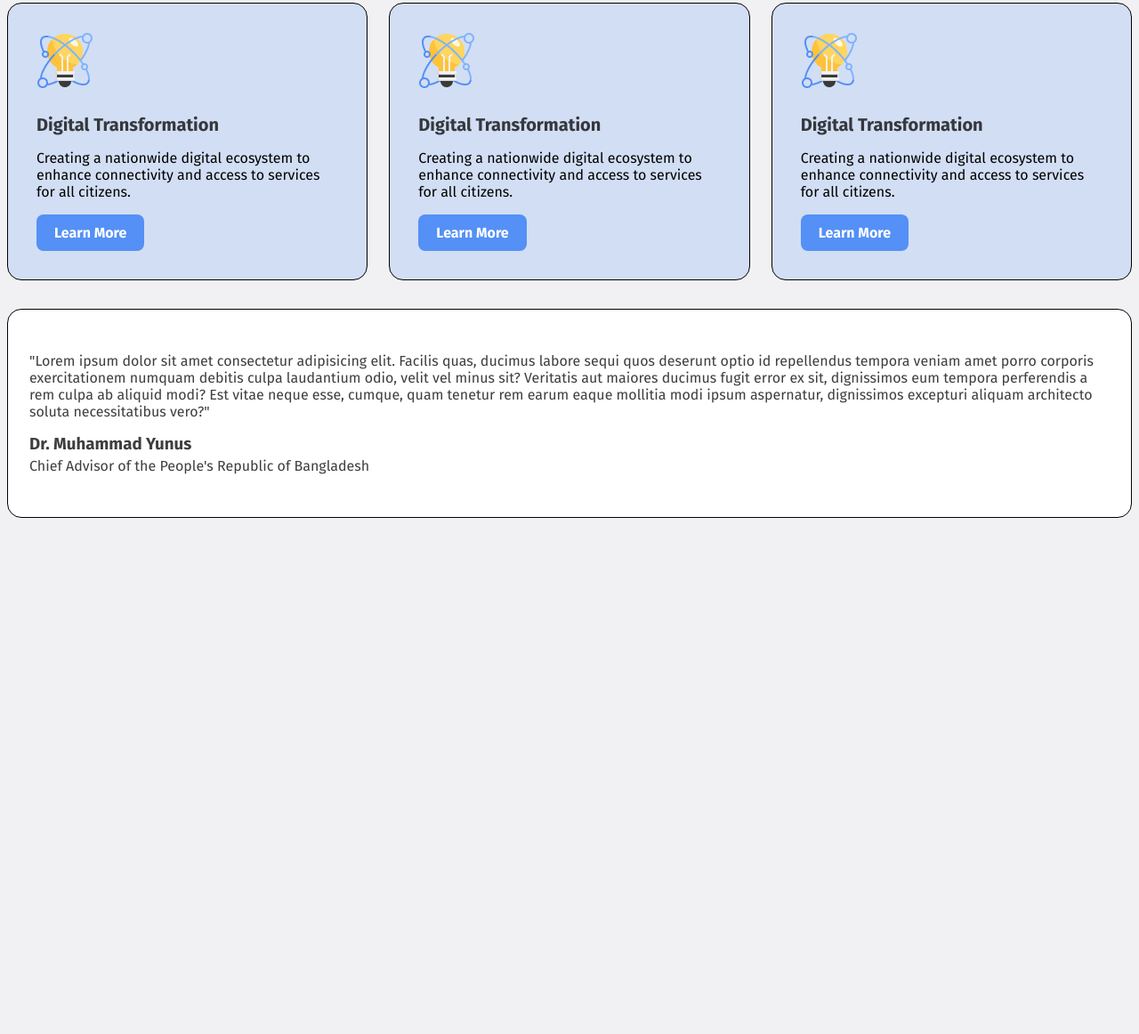
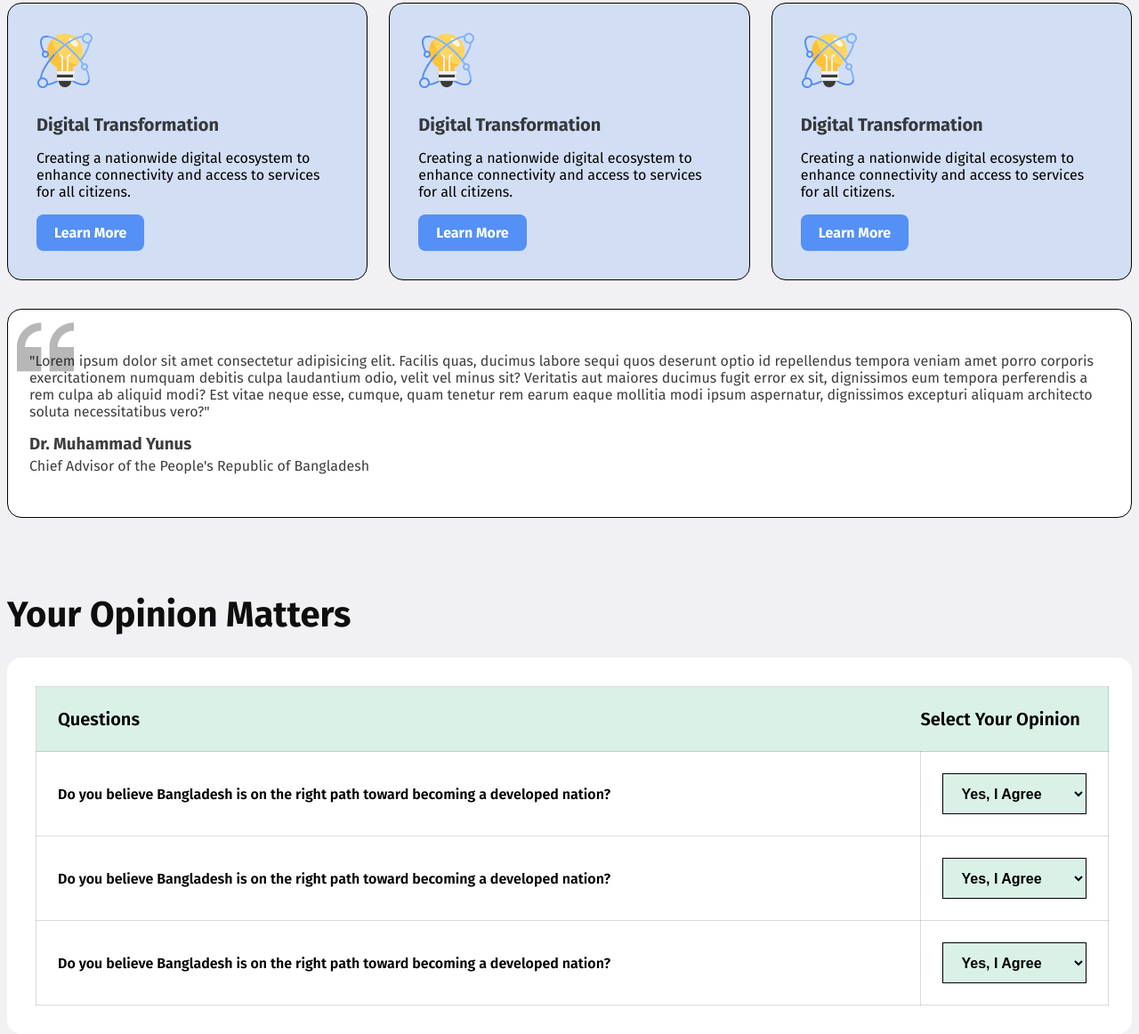
Before and after one commit to arafat-rahaman-28/project-bangladesh, a plain HTML site: page index.html in a window 1280 px wide. Shown: the part 1320-2482 px from the top of the page at 89% size. Before the commit the page ends 1962 px from the top, so only its background shows below. Drawn offline with Linux system fonts and the light colour scheme.

Commit message:
feedback table has been finished styling

```diff
--- a/index.html
+++ b/index.html
@@ -110,6 +110,70 @@
                 <p class="profession">Chief Advisor of the People's Republic of Bangladesh</p>
             </div>
         </section>
+
+        <section class="feedback">
+            <h2>Your Opinion Matters</h2>
+            <div class="feedback-section">
+                <table>
+                    <thead>
+                        <tr class="header-row">
+                            <th>Questions</th>
+                            <th id="select-option">Select Your Opinion</th>
+                        </tr>
+                    </thead>
+                    <tbody>
+                        <tr class="question-row">
+                            <td>
+                                <div class="question-text">
+                                    <p>
+                                        Do you believe Bangladesh is on the right path toward becoming a developed nation?
+                                    </p>
+                                </div>
+                            </td>
+                            <td class="select-cell">
+                                <select class="custom-select">
+                                    <option>Yes, I Agree</option>
+                                    <option>No, I Disagree</option>
+                                    <option>Neutral</option>
+                                </select>
+                            </td>
+                        </tr>
+                        <tr class="question-row">
+                            <td>
+                                <div class="question-text">
+                                    <p>
+                                        Do you believe Bangladesh is on the right path toward becoming a developed nation?
+                                    </p>
+                                </div>
+                            </td>
+                            <td class="select-cell">
+                                <select class="custom-select">
+                                    <option>Yes, I Agree</option>
+                                    <option>No, I Disagree</option>
+                                    <option>Neutral</option>
+                                </select>
+                            </td>
+                        </tr>
+                        <tr class="question-row">
+                            <td>
+                                <div class="question-text">
+                                    <p>
+                                        Do you believe Bangladesh is on the right path toward becoming a developed nation?
+                                    </p>
+                                </div>
+                            </td>
+                            <td class="select-cell">
+                                <select class="custom-select">
+                                    <option>Yes, I Agree</option>
+                                    <option>No, I Disagree</option>
+                                    <option>Neutral</option>
+                                </select>
+                            </td>
+                        </tr>
+                    </tbody>
+                </table>
+            </div>
+        </section>
     </main>
 </body>
 </html>
--- a/styles/styles.css
+++ b/styles/styles.css
@@ -178,10 +178,14 @@ header .banner{
 
 .quote-card{
     background-color: white;
+    background-image: url(../images/quote-bg.png);
+    background-repeat: no-repeat;
+    background-position: 10px 10px;
     border-radius: 16px;
     border: 1px solid black;
     padding: 48px 24px;
     margin-top: 32px;
+    margin-bottom: 80px;
 }
 .quote-card p{
     font-size: 16px;
@@ -197,3 +201,61 @@ header .banner{
 .profession{
     margin-bottom: 0px;
 }
+
+/* Feedback styling */
+.feedback{
+    max-width: 1280px;
+    height: 409px;
+    margin: 0px auto;
+}
+.feedback h2{
+    font-size: 40px;
+    font-weight: bold;
+    color: #0E0E0E;
+    margin-bottom: 24px;
+}
+.feedback-section{
+    background-color: white;
+    border: none;
+    border-radius: 16px;
+    padding: 32px;
+}
+.feedback-section table, tr, td{
+    border: 1px solid rgba(14, 14, 14, 0.15);
+    border-collapse: collapse;
+}
+
+.header-row th{
+    font-size: 20px;
+    font-weight: 600;
+    text-align: left;
+    padding-top: 24px;
+    padding-bottom: 24px;
+    padding-left: 24px;
+    padding-right: 0px;
+    background-color: rgba(9, 161, 92, 0.15);
+}
+#select-option{
+    padding-left: 0px;
+}
+.question-text{
+    width: 945px;
+    font-size: 16px;
+}
+.question-text p{
+    font-weight: 600;
+    margin: 0px 0px;
+}
+.custom-select{
+    padding: 12.5px 16.5px;
+}
+table tr td{
+    padding: 24px;
+}
+.select-cell select{
+    border: 1px solid black;
+    background-color: rgba(9, 161, 92, 0.15);
+    padding: 12.5px 16.5px;
+    font-size: 16px;
+    font-weight: 600;
+}
```
